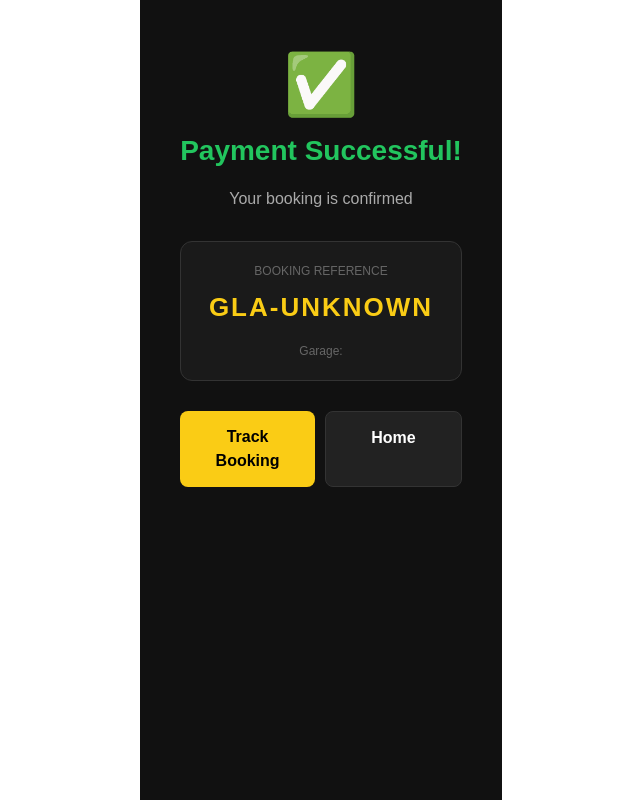
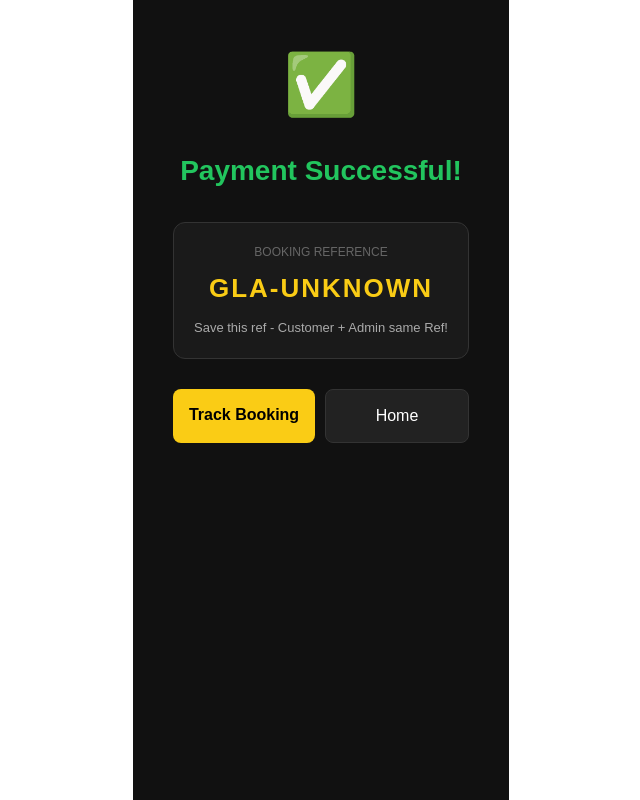
Before and after one commit to ayaan41/ai-garage, a Next.js app: page /success in a window 1280 px wide. Shown: the whole page, without its empty margins (319-959 px from the left). Built offline with nearby package versions, Linux system fonts and the light colour scheme.

Commit message:
Fix success page 404 - add Suspense

```diff
--- a/src/app/success/page.tsx
+++ b/src/app/success/page.tsx
@@ -6,20 +6,18 @@ import Link from "next/link";
 function SuccessContent() {
   const searchParams = useSearchParams();
   const bookingRef = searchParams.get("booking_ref") || "GLA-UNKNOWN";
-  const garage = searchParams.get("garage") || "";
   return (
     <div style={{ padding: "40px", maxWidth: "600px", margin: "0 auto", color: "white", background: "#111", minHeight: "100vh", textAlign: "center" }}>
       <div style={{ fontSize: "60px" }}>✅</div>
-      <h1 style={{ fontSize: "28px", fontWeight: "bold", color: "#22c55e" }}>Payment Successful!</h1>
-      <p style={{ marginTop: "15px", color: "#aaa" }}>Your booking is confirmed</p>
+      <h1 style={{ fontSize: "28px", fontWeight: "bold", color: "#22c55e", marginTop: "20px" }}>Payment Successful!</h1>
       <div style={{ marginTop: "30px", padding: "20px", border: "1px solid #333", borderRadius: "12px", background: "#1a1a1a" }}>
         <p style={{ fontSize: "12px", color: "#666" }}>BOOKING REFERENCE</p>
         <p style={{ fontSize: "26px", fontWeight: "bold", color: "#facc15", marginTop: "8px", letterSpacing: "2px" }}>{bookingRef}</p>
-        <p style={{ fontSize: "12px", color: "#666", marginTop: "15px" }}>Garage: {garage.slice(0,8).toUpperCase()}</p>
+        <p style={{ marginTop: "10px", fontSize: "13px", color: "#aaa" }}>Save this ref - Customer + Admin same Ref!</p>
       </div>
       <div style={{ marginTop: "30px", display: "flex", gap: "10px" }}>
         <Link href={`/track/${bookingRef}`} style={{ flex: 1, padding: "14px", background: "#facc15", color: "black", fontWeight: "bold", borderRadius: "8px", textDecoration: "none" }}>Track Booking</Link>
-        <Link href="/" style={{ flex: 1, padding: "14px", background: "#222", color: "white", fontWeight: "bold", borderRadius: "8px", border: "1px solid #333", textDecoration: "none" }}>Home</Link>
+        <Link href="/" style={{ flex: 1, padding: "14px", background: "#222", color: "white", borderRadius: "8px", border: "1px solid #333", textDecoration: "none" }}>Home</Link>
       </div>
     </div>
   );
```
